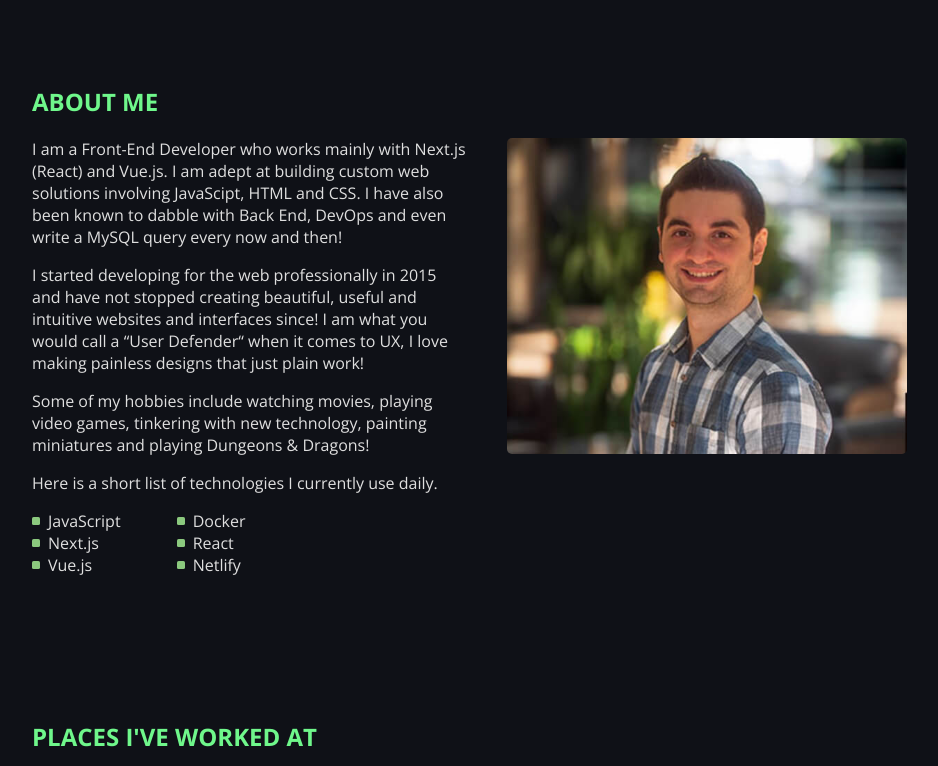
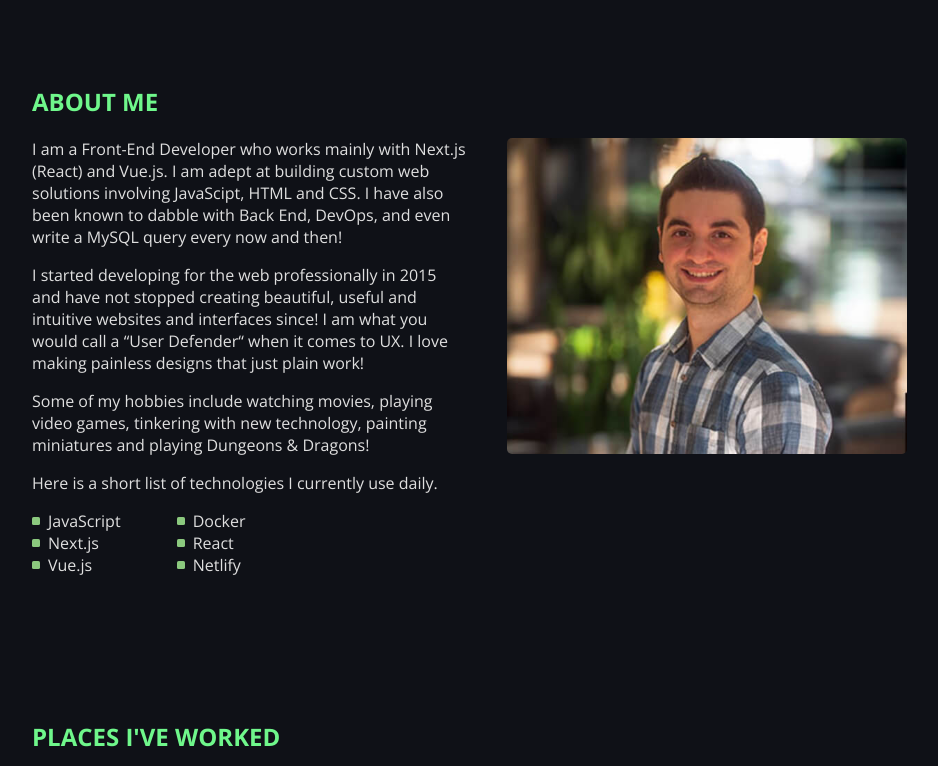
Before and after one commit to gxrobb/portfolio, a Next.js app: page / in a window 1280 px wide. Shown: the part 480-1246 px from the top of the page, without its empty margins (158-1096 px from the left). Built offline with nearby package versions, Linux system fonts and the light colour scheme.

Commit message:
copy edit and resume edit

```diff
--- a/pages/index.js
+++ b/pages/index.js
@@ -26,7 +26,7 @@ export default function Home() {
         date: 'August 2019 - Present',
         description: [
         'I am currently developing on Magento 2, Wordpress and Laravel 8 to maintain a online firewall reseller website. In addition to development, I also assist the marketing team with the ocasional web banner.',
-        'Part of my responsabilities include managing 3 other developers, deploying code bi-weekly via Bitbucket Pipelines and maintaining the internal API.',
+        'Responsibilities include managing 3 other developers, deploying code bi-weekly via Bitbucket Pipelines and maintaining the internal API.',
         'Some of the skills I use in this position include PHP, Laravel, Magent 2 (Zend Framework), Vue3, LESS, SASS, HTML.'
         ]
     },
@@ -37,7 +37,7 @@ export default function Home() {
       date: 'August 2016 - August 2019',
       description: [
       'While at BitLoft, I wore various hats. Working at a startup, I had the pleasure of working on both Front-End and Back-End projects. The majority of my time was spent designing and developing for internal projects as well as agency clients. I also had the chance to expand my skills in some marketing and technology related areas.',
-      'I worked on projects ranging from small wordpress sites to large laravel SaaS apps. I also assited the marketing director with planning in-person events at conventions, assisted the esports director on various events and projects ranging from configuring television monitors to display ads and create video tralers for upcoming competitions.',
+      'I worked on projects ranging from small wordpress sites to large Laravel SaaS apps. I also assited the marketing director with planning in-person events at conventions, assisted the esports director on various events and projects ranging from configuring television monitors to display ads and create video tralers for upcoming competitions.',
       'Some of the web specific skills I used during my time at BitLoft include Laravel 5, PHP, CSS, SASS, LESS, JavaScript, jQuery, MySQL, Google Cloude Platform, Design and Print Design.'
       ]
     },
@@ -48,7 +48,7 @@ export default function Home() {
       date: 'February 2015 - May 2016',
       description: [
       'While at 4 Media I created over 50 bootstrap websites for various different clients. I also created landing pages which required a bit of JavaScript and marketing magic.',
-      'My responsibilities here ranged from graphic design to quick turn over web design and development for fast paced clients.',
+      'My responsibilities ranged from graphic design to quick turn over web design and development for fast-paced clients.',
       'Some of the skills I use in this position include PHP, CSS, LESS, Twitter Bootstrap, jQuery, JavaScript.'
       ]
     },
@@ -58,7 +58,7 @@ export default function Home() {
       title: 'Graphic Designer @ JCMarketing',
       date: 'July 2014 - August 2016',
       description: [
-      'At JCMarketing I created web banners, small websites and social media graphics.',
+      'At JCMarketing, I created web banners, small websites and social media graphics.',
       'The majority of the work for this client was graphic design related with some html/css fixes peppered in.',
       'Some of the skills I use in this position include Design, Photoshop, Illustrator, Indesign, HTML, CSS, jQuery, JavaScript'
       ]
@@ -122,8 +122,8 @@ export default function Home() {
             </div>
             <div className={styles.copyGrid}>
               <div className={styles.item}>
-                <p>I am a Front-End Developer who works mainly with Next.js (React) and Vue.js. I am adept at building custom web solutions involving JavaScipt, HTML and CSS. I have also been known to dabble with Back End, DevOps and even write a MySQL query every now and then!</p>
-                <p>I started developing for the web professionally in 2015 and have not stopped creating beautiful, useful and intuitive websites and interfaces since! I am what you would call a &ldquo;User Defender&ldquo; when it comes to UX, I love making painless designs that just plain work!</p>
+                <p>I am a Front-End Developer who works mainly with Next.js (React) and Vue.js. I am adept at building custom web solutions involving JavaScipt, HTML and CSS. I have also been known to dabble with Back End, DevOps, and even write a MySQL query every now and then!</p>
+                <p>I started developing for the web professionally in 2015 and have not stopped creating beautiful, useful and intuitive websites and interfaces since! I am what you would call a &ldquo;User Defender&ldquo; when it comes to UX. I love making painless designs that just plain work!</p>
                 <p>Some of my hobbies include watching movies, playing video games, tinkering with new technology, painting miniatures and playing Dungeons & Dragons!</p>
                 <p>Here is a short list of technologies I currently use daily.</p>
                 <div className={styles.ulGrid}>
@@ -155,7 +155,7 @@ export default function Home() {
         <div id="experience" />
         <section className={`${styles.copySection} ${styles.experience} container`}>
           <div className={styles.title}>
-            <h2>Places I&apos;ve Worked At</h2>
+            <h2>Places I&apos;ve Worked</h2>
           </div>
           <div className={styles.experienceGrid}>
             <div className={styles.employer}>
```
Also changed, not shown: 1 other file (tests, documents, lock files or other folders).
